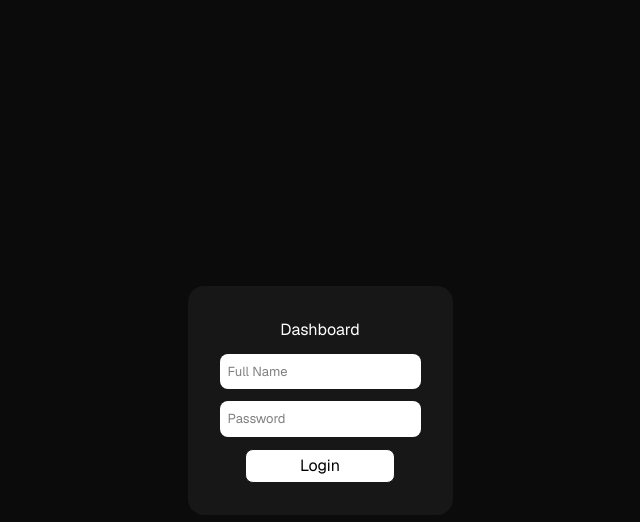
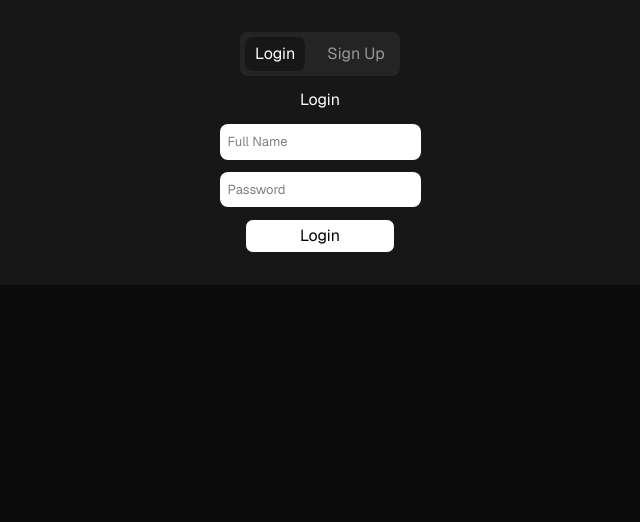
Before and after one commit to oscarrbridge/financial-dashboard-aut, a Next.js app: page /login in a window 1280 px wide. Shown: the top 522 px of the page, without its empty margins (320-960 px from the left). Built offline with nearby package versions, Linux system fonts and the light colour scheme.

Commit message:
Created different forms for login / signup
Added onChange prop to MultiSelect

```diff
--- a/app/(auth)/login/page.tsx
+++ b/app/(auth)/login/page.tsx
@@ -1,14 +1,40 @@
-import { Wrapper, Button, Input } from '@/app/components/ui/ui'
+'use client';
+
+import { useState } from "react"
+import { Wrapper, Button, Input, MultiSelect } from '@/app/components/ui/ui'
 
 export default function LoginPage() {
+
+  const [activeOption, setActiveOption] = useState("Login");
+
+
+
   return (
-    <div className='w-fit h-screen flex items-center'>
       <Wrapper>
-        <div>Dashboard</div>
-        <Input placeholder="Full Name" />
-        <Input placeholder="Password" />
-        <Button buttonText="Login" />
+        <MultiSelect options={["Login", "Sign Up"]} onChange={(option) => setActiveOption(option)}/>
+
+        {activeOption === "Login" && (
+          <>
+          <div>Login</div>
+          <Input placeholder="Full Name" />
+          <Input placeholder="Password" />
+          <Button buttonText="Login" />
+          </>
+        )}
+
+
+        {activeOption === "Sign Up" && (
+          <>
+          <div>Sign Up</div>
+          <Input placeholder="Full Name" />
+          <Input placeholder="Password" />
+          <Input placeholder="Confirm Password" />
+          <Button buttonText="Login" />
+          </>
+        )}
+
+
+
       </Wrapper>
-    </div>
   );
 }
--- a/app/components/ui/ui.tsx
+++ b/app/components/ui/ui.tsx
@@ -43,15 +43,17 @@ export function Wrapper({ children, className = ""}: WrapperProps) {
 
 type MultiSelectProps = {
   options: string[];
+  onChange?: (selected: string) => void;
 }
 
-export function MultiSelect({ options }: MultiSelectProps) {
+export function MultiSelect({ options, onChange }: MultiSelectProps) {
 
   const [selected, setSelected] = useState<string>(options[0]);
 
 
   const select = (option: string) => {
     setSelected(option);
+    onChange?.(option);
   };
 
   return (
```
